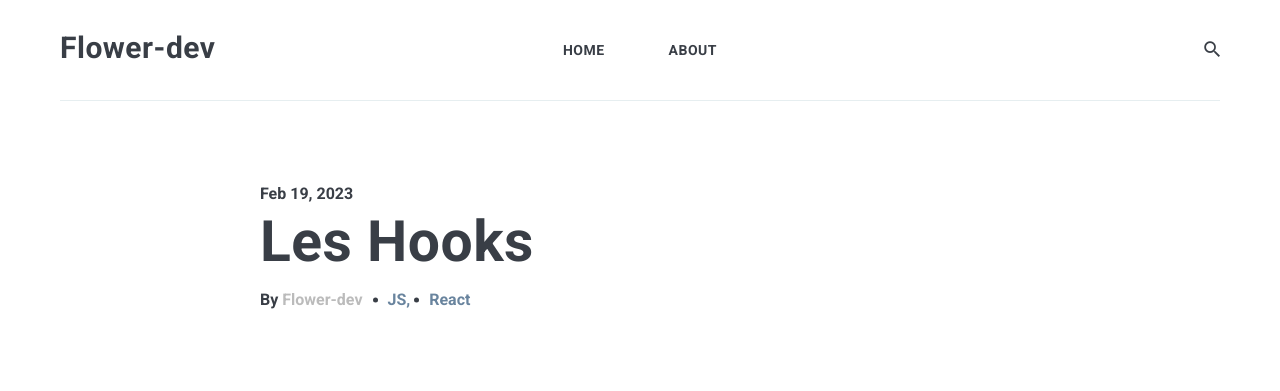
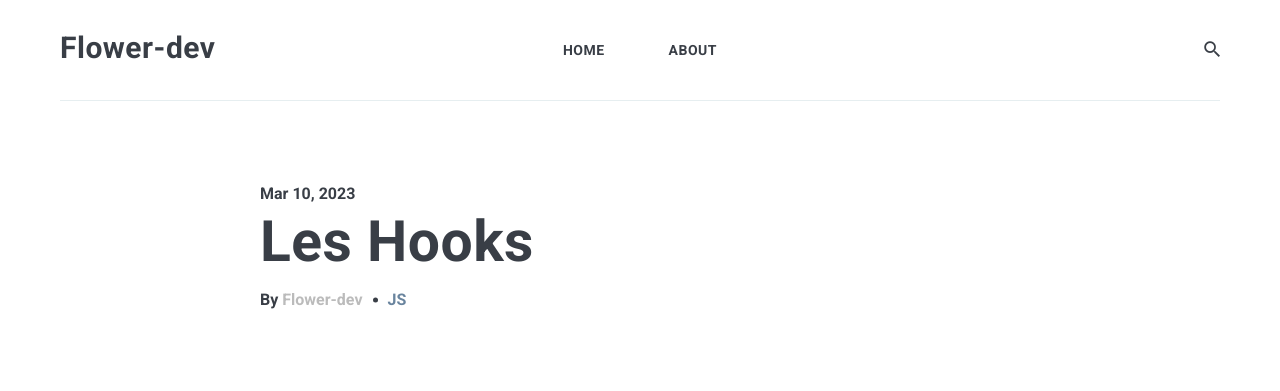
Before and after one commit to Flower-dev/Flower-dev.github.io, a Jekyll site: the page built from _posts/2023-03-10-react-hook.md, in a window 1280 px wide and 900 px high. Shown: the top 391 px of the window. Built offline with Jekyll 4.4.1, drawn with Linux system fonts in a browser that asks for light colours; nearby versions of some CDN libraries.

Commit message:
date error

```diff
--- a/_posts/2023-03-10-react-hook.md
+++ b/_posts/2023-03-10-react-hook.md
@@ -1,9 +1,9 @@
 ---
 layout: post
 title:  "Les Hooks"
-date:   2023-02-19 18:05:55 +0300
+date:   2023-03-10 18:05:55 +0300
 image:  13.png
-tags:   JS, React
+tags:   JS
 ---
 
 
```
